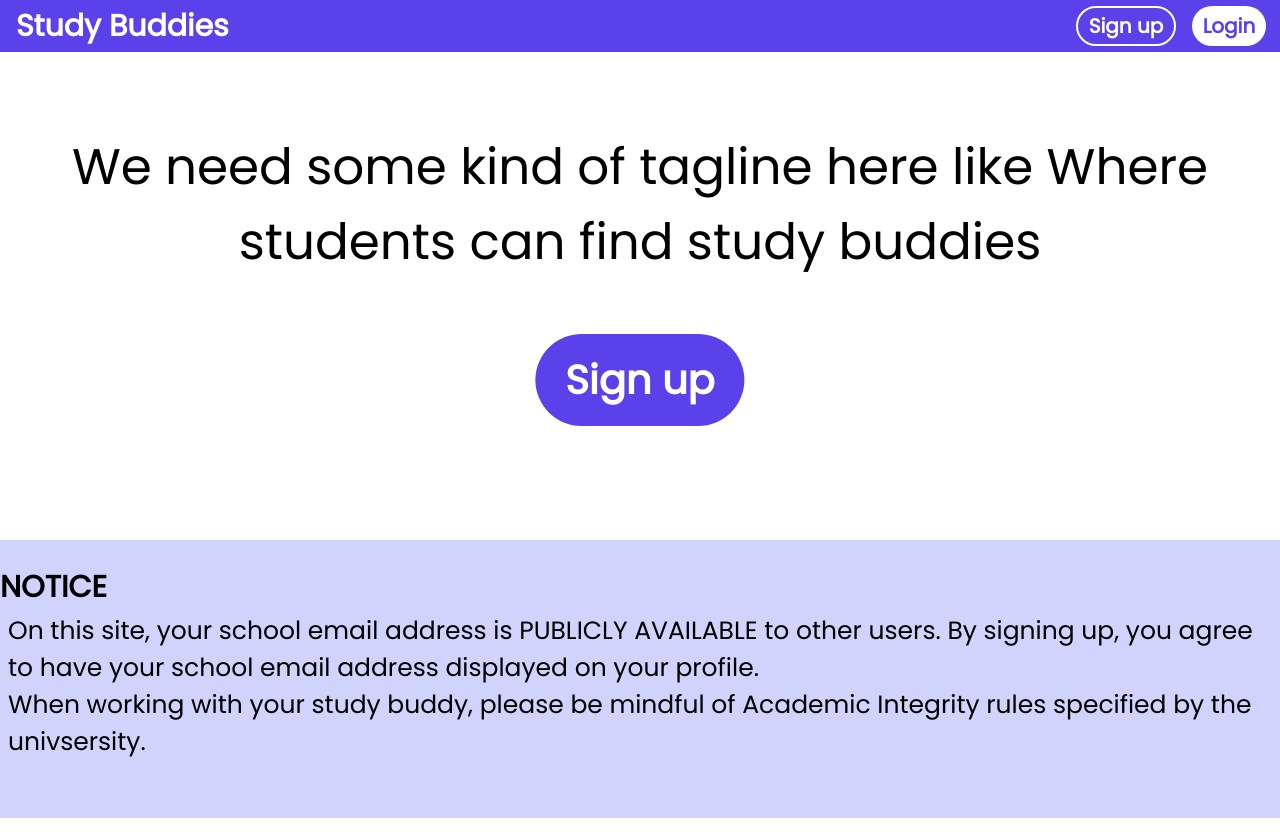
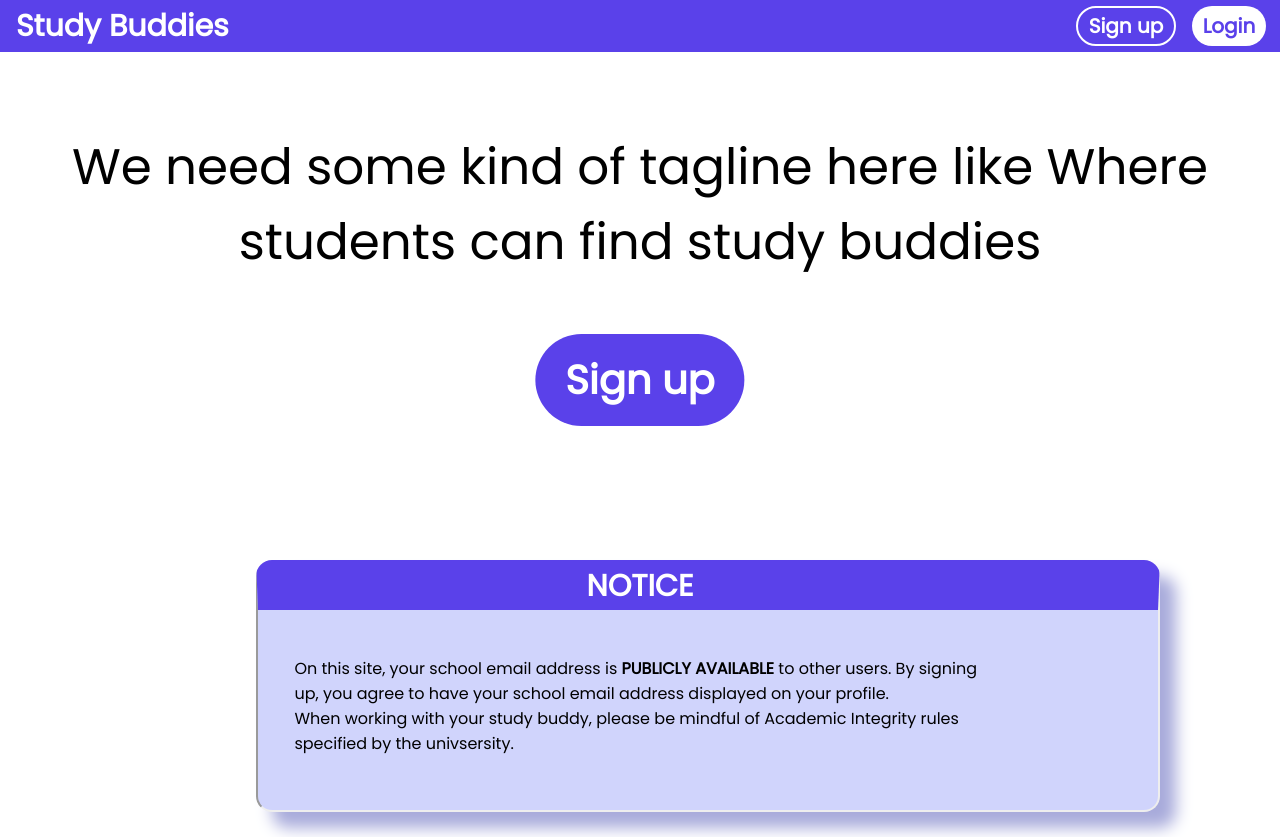
Before and after one commit to kpage19/WinterDev2022, a React (Create React App) app: page / in a window 1280 px wide. Built offline with nearby package versions, Linux system fonts and the light colour scheme.

Commit message:
fix notice position and add some styles to noticebox

```diff
--- a/src/App.css
+++ b/src/App.css
@@ -1,15 +1,15 @@
-@import url('https://fonts.googleapis.com/css?family=Poppins');
+@import url("https://fonts.googleapis.com/css?family=Poppins");
 
 /* Page scrolling settings */
 table {
-  table-layout:fixed;
+  table-layout: fixed;
   overflow: scroll;
 }
 
 /* Setting font */
-@font-face{
-  font-family: 'Poppins';
-  src:url('https://fonts.googleapis.com/css?family=Poppins');
+@font-face {
+  font-family: "Poppins";
+  src: url("https://fonts.googleapis.com/css?family=Poppins");
   font-style: normal;
   font-weight: normal;
 }
@@ -17,12 +17,12 @@ table {
 /* Page wide stuff */
 body {
   background-color: white;
-
+  margin-bottom: 60%;
 }
 
 /* Purple bar at the top w/ name/sign up/login */
 #topbar {
-  background-color:#5a41ea;
+  background-color: #5a41ea;
   height: 52px;
   width: 100%;
   border: 0;
@@ -40,7 +40,7 @@ body {
   display: flex;
 
   /* Font and font size */
-  font-family: 'Poppins';
+  font-family: "Poppins";
   font-style: normal;
   font-weight: bold;
   font-size: 30px;
@@ -66,7 +66,7 @@ body {
   margin: 0px 10px;
 
   /* Font, Font size, color */
-  font-family: 'Poppins';
+  font-family: "Poppins";
   font-style: normal;
   font-weight: bold;
   font-size: 20px;
@@ -93,7 +93,7 @@ body {
   margin: 0px 10px;
 
   /* Font, Font size, color */
-  font-family: 'Poppins';
+  font-family: "Poppins";
   font-style: normal;
   font-weight: bold;
   font-size: 20px;
@@ -114,7 +114,7 @@ body {
   top: 6px;
 
   /* Font, font size, color */
-  font-family: 'Poppins';
+  font-family: "Poppins";
   font-style: normal;
   font-weight: bold;
   font-size: 20px;
@@ -138,7 +138,6 @@ body {
   font-size: 50px;
   line-height: 75px;
   color: #000000;
-
 }
 
 /* Big sign up button in middle features */
@@ -153,7 +152,7 @@ body {
   text-align: center;
   display: flex;
   top: 380px;
-  left:50%;
+  left: 50%;
   transform: translate(-50%, -50%);
   background: #5a41ea;
   border-radius: 60px;
@@ -165,25 +164,18 @@ body {
   font-weight: bold;
   font-size: 40px;
   line-height: 82px;
-  color: #FFFFFF;
-}
-
-#noticebox {
-  position: absolute;
-  width: 100%;
-  height: 278px;
-  left: 0px;
-  top: 540px;
-
-  background: #D0D4FC;
-  border: 0;
+  color: #ffffff;
 }
 
 #notice {
-  position: absolute;
+  position: relative;
   height: 45px;
   text-align: center;
   top: 540px;
+  margin-top: -32px;
+  margin-bottom: 600px;
+  margin-right: 100px;
+  margin-left: 100px;
 
   font-family: Poppins;
   font-style: normal;
@@ -191,22 +183,35 @@ body {
   font-size: 30px;
   line-height: 45px;
 
-  color: #000000;
+  color: #ffffff;
 }
 
 #disclaimer {
   position: absolute;
-  height: 222px;
-  left: 8px;
-  text-align:left;
-  top: 550px;
-
   font-family: Poppins;
   font-style: normal;
   font-weight: normal;
-  font-size: 25px;
-  line-height: 37px;
+  top: 640px;
+  display: table-cell;
+
+  margin-left: 23%;
+  margin-right: 23%;
+}
+
+#noticebox {
+  position: absolute;
+  width: 900px;
+  height: 200px;
+  top: 560px;
+  left: 20%;
+  border-radius: 1rem;
   display: flex;
+  justify-content: center;
   align-items: center;
 
+  background: #d0d4fc;
+  border-top-width: 50px;
+  border-top-color: #5a41ea;
+  border-top-style: solid;
+  box-shadow: 1rem 1rem 1rem 0rem #a8abdb;
 }
--- a/src/App.js
+++ b/src/App.js
@@ -17,7 +17,7 @@ function App() {
           Where students can find study buddies</p>
       <iframe id="noticebox"></iframe>
       <h2 id="notice">NOTICE</h2>
-      <p id="disclaimer">On this site, your school email address is PUBLICLY AVAILABLE
+      <p id="disclaimer">On this site, your school email address is <b>PUBLICLY AVAILABLE </b>
       to other users. By signing up, you agree to have your school email address
       displayed on your profile.<br></br>
       When working with your study buddy, please be mindful of Academic Integrity
@@ -25,10 +25,6 @@ function App() {
 
   </div>
   );
-
-
-
-
 }
 
 export default App;
```
Also changed, not shown: src/SignedOut.js (line endings or trailing spaces).
